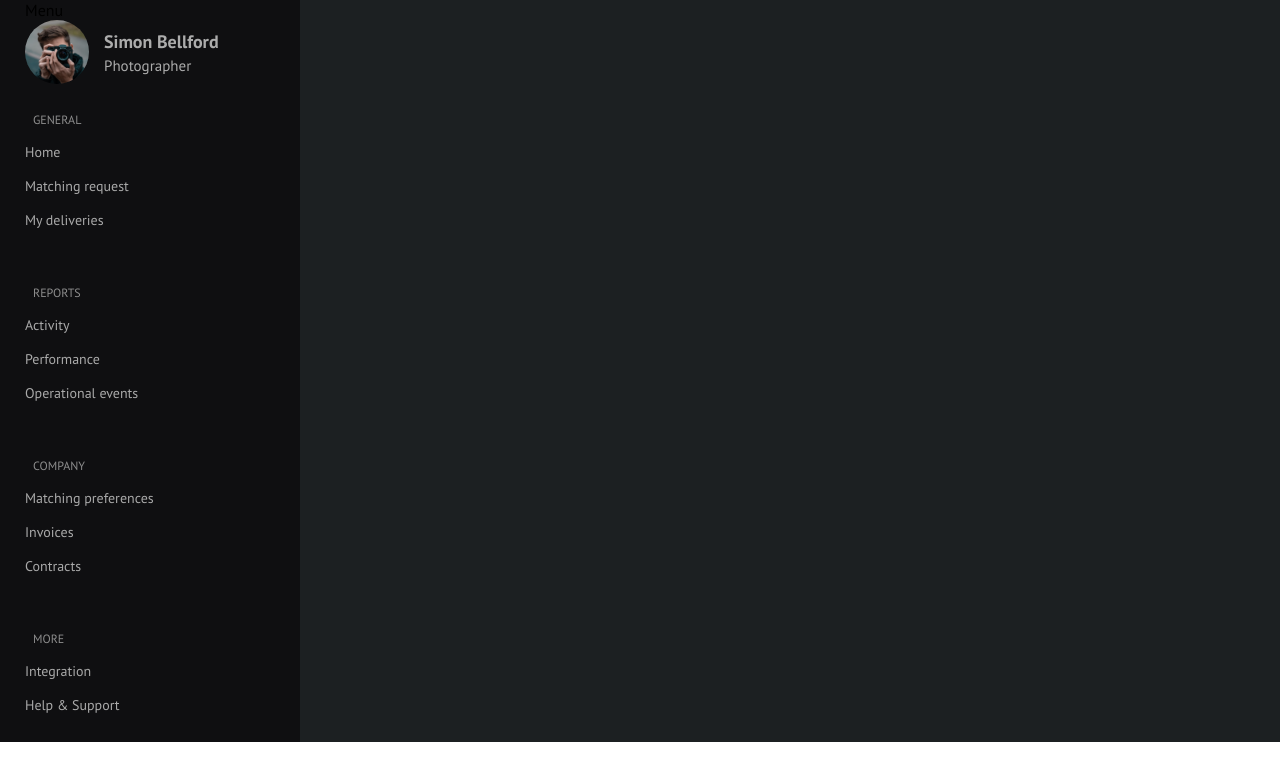
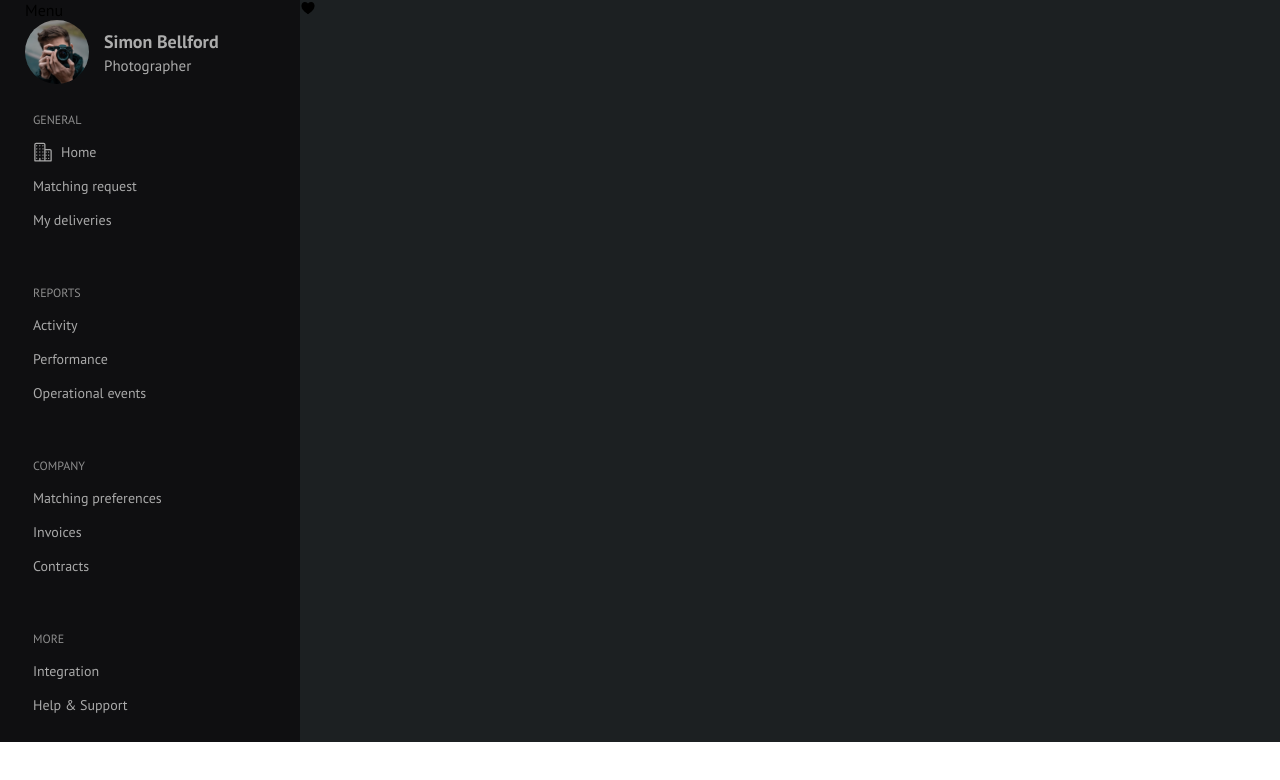
Before and after one commit to antelopest/html-coding, a plain HTML site: page julia/06-sidebar/index.html in a window 1280 px wide. Drawn offline with nearby package versions, Linux system fonts and the light colour scheme.

Commit message:
menu-list-item ion-icon

```diff
--- a/julia/06-sidebar/index.html
+++ b/julia/06-sidebar/index.html
@@ -35,7 +35,8 @@
                     <div class="menu">
                         <h3>GENERAL</h3>
                         <ul class="menu-list">
-                            <li class="menu-list-item"><a href="">Home</a></li>
+                            <li class="menu-list-item">
+                                <ion-icon name="business-outline"></ion-icon><a href="">Home</a></li>
                             <li class="menu-list-item"><a href="">Matching request</a></li>
                             <li class="menu-list-item"><a href="">My deliveries</a></li>
                         </ul>
@@ -66,8 +67,12 @@
                 </div>
             </div>
         </div>
-        <div class="content"></div>
+        <div class="content">
+            <ion-icon name="heart"></ion-icon>
+        </div>
     </main>
+    <script type="module" src="https://unpkg.com/ionicons@7.1.0/dist/ionicons/ionicons.esm.js"></script>
+    <script nomodule src="https://unpkg.com/ionicons@7.1.0/dist/ionicons/ionicons.js"></script>
 </body>
 
 </html>
--- a/julia/06-sidebar/styles.css
+++ b/julia/06-sidebar/styles.css
@@ -64,12 +64,21 @@
 }
 .menu-list-item > a {
     text-decoration: none;
-    padding: 8px 0 8px 0;
+    padding: 8px 0 8px 8px;
     display: block;
     color: #AAAAAA;
     font-size: 14px;
     cursor: pointer;
 }
-.menu-list-item > a:hover {
+.menu-list-item:hover {
     background-color: #17181B;
 }
+.menu-list-item {
+    display: flex;
+    align-items: center;
+}
+.menu-list-item > ion-icon {
+    font-size: 20px;
+    color: #AAAAAA;
+    padding-left: 8px;
+}
```
